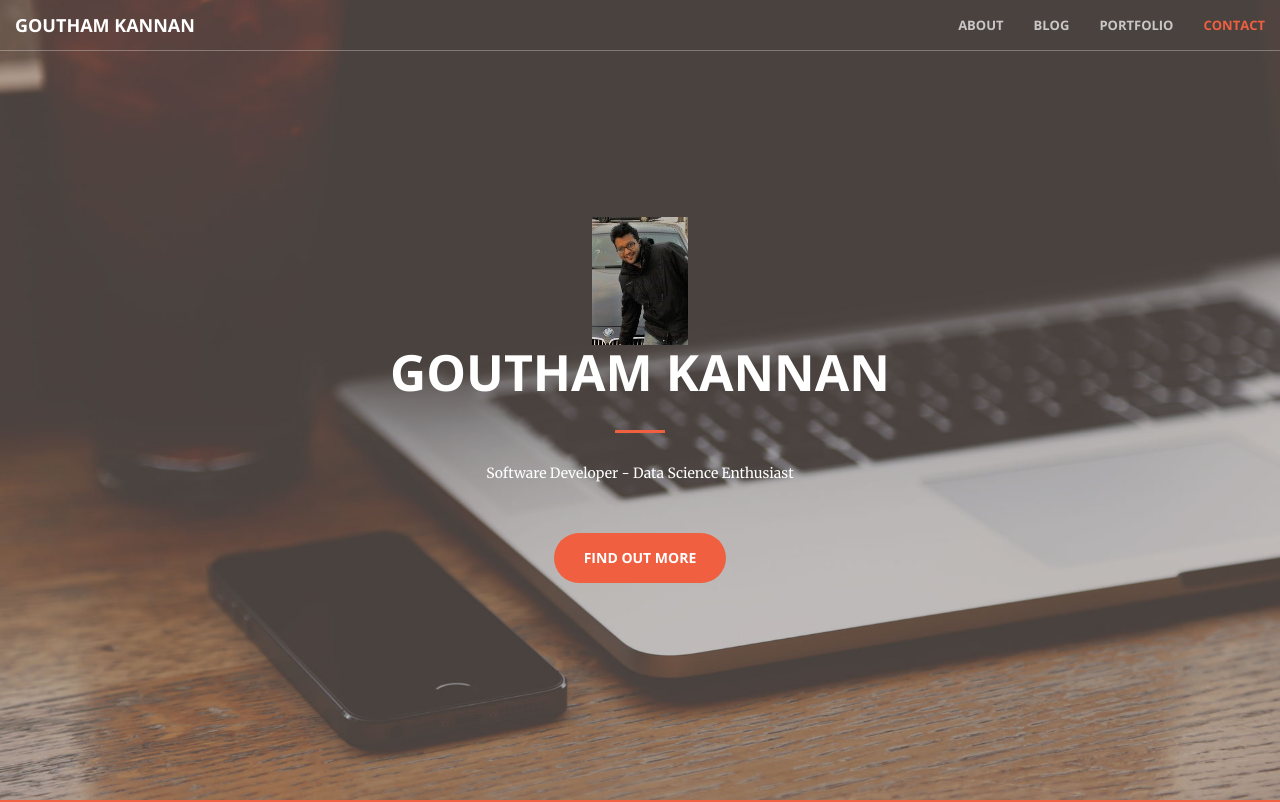
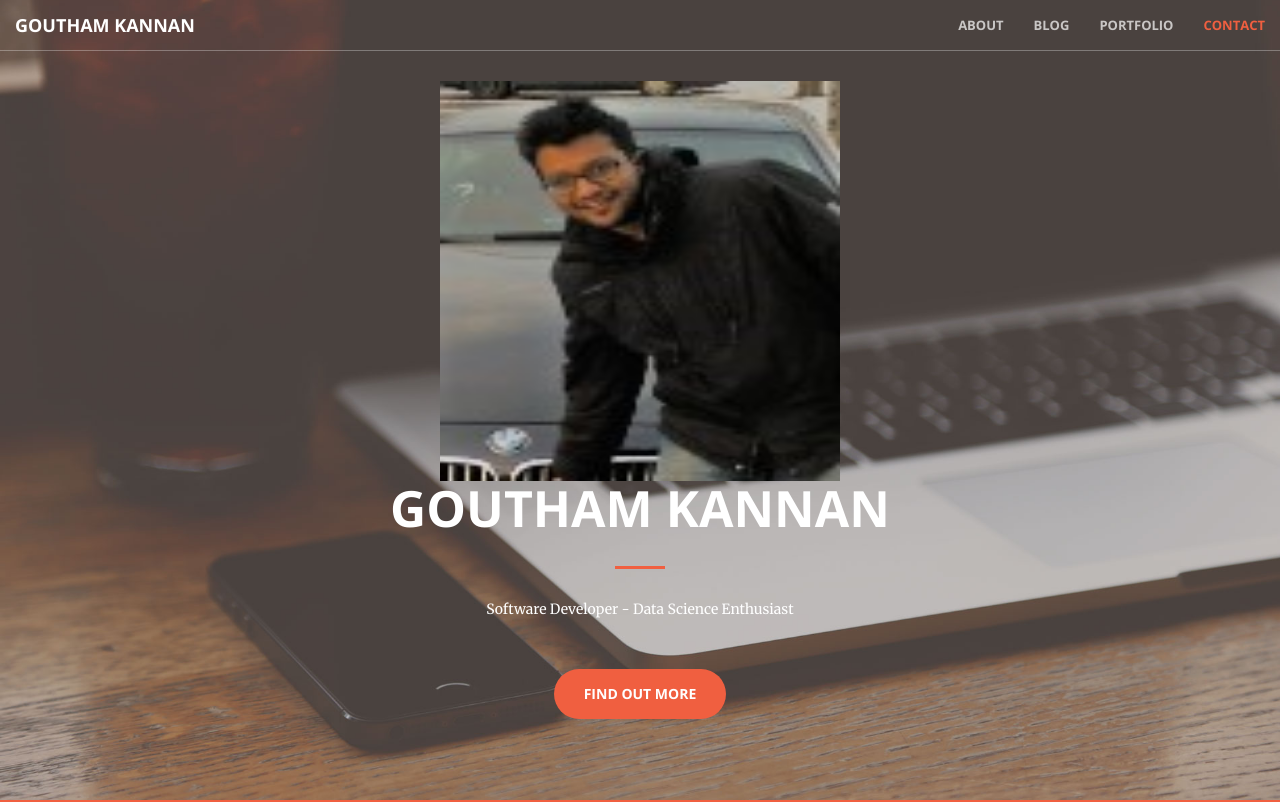
Before and after one commit to goutkannan/gout.kannan.io, a website: page index.html in a window 1280 px wide. Shown: the top 802 px of the page. Drawn offline with nearby package versions, Linux system fonts and the light colour scheme; files that its build step writes are made by us from their sources.

Commit message:
Update index.html

```diff
--- a/index.html
+++ b/index.html
@@ -83,7 +83,7 @@
     <header>
         <div class="header-content">
             <div class="header-content-inner">
-                <img src="img/IMG_me.jpg" class="img-profile" alt=" Can't find"/>
+                <img src="img/IMG_me.jpg" width="400" height="400"  class="img-profile" alt=" Can't find"/>
                 <h1 id="homeHeading">Goutham Kannan</h1>
                 <hr>
                 <span class="skills">Software Developer - Data Science Enthusiast</p>
```
